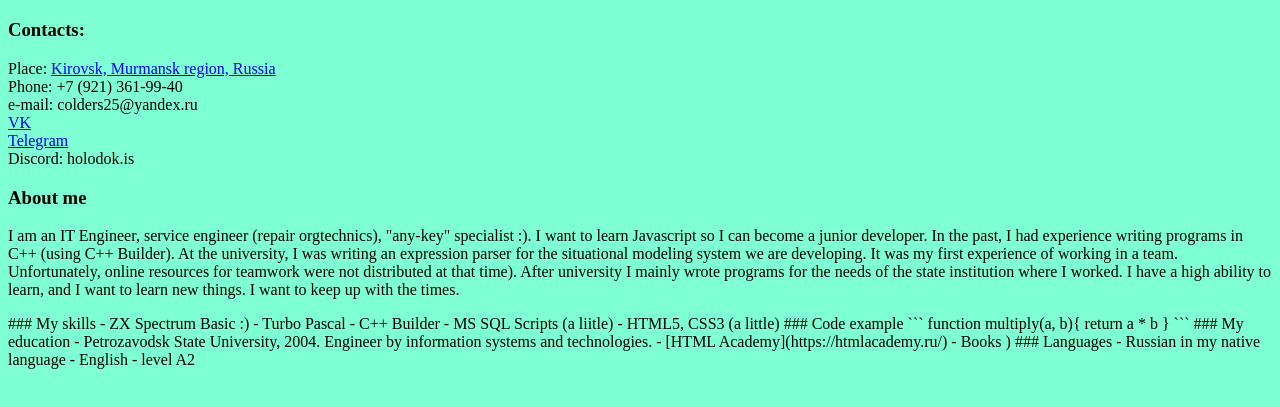
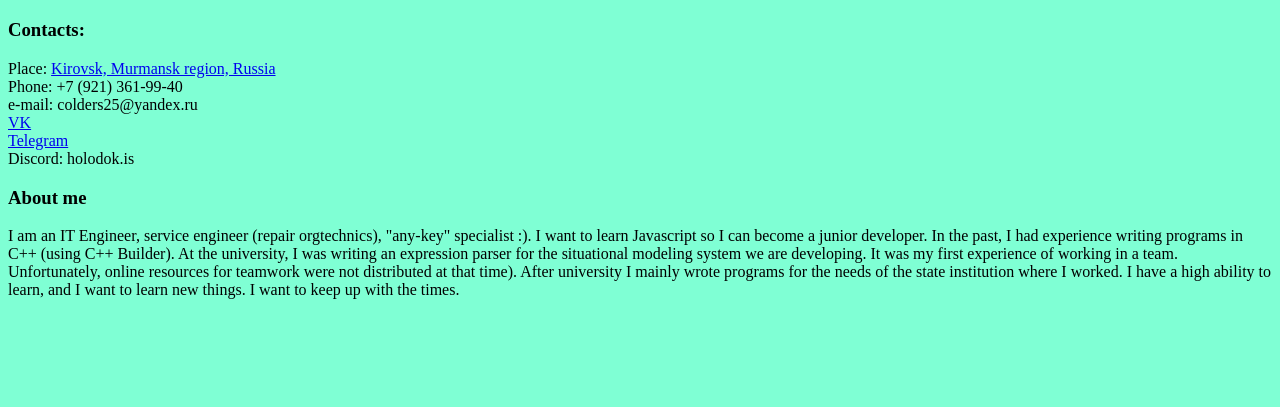
Before and after one commit to colders25/rsschool-cv, a plain HTML site: page index.html in a window 1280 px wide. Shown: the part 225-632 px from the top of the page. Drawn offline with Linux system fonts and the light colour scheme.

Commit message:
feat: change index.html

````diff
--- a/index.html
+++ b/index.html
@@ -14,32 +14,13 @@
         <img src="My_photo.jpg", alt="My_photo", height="10%", width="10%">
         <h3>Contacts:</h3>
         <p>Place: <a href="https://www.google.ru/maps/place/%D0%9A%D0%B8%D1%80%D0%BE%D0%B2%D1%81%D0%BA,+%D0%9C%D1%83%D1%80%D0%BC%D0%B0%D0%BD%D1%81%D0%BA%D0%B0%D1%8F+%D0%BE%D0%B1%D0%BB./@67.6376021,33.6387402,12z/data=!3m1!4b1!4m5!3m4!1s0x44305c13663842df:0x18eebd0e9f3ed26e!8m2!3d67.6150871!4d33.6612163)">Kirovsk, Murmansk region, Russia</a><br />
-Phone: +7 (921) 361-99-40<br />
-e-mail: colders25@yandex.ru<br />
-<a href="https://vk.com/colders">VK</a><br />
-<a href="https://t.me/Holodok_25">Telegram</a><br />
+Phone: +7 (921) 361-99-40<br>
+e-mail: colders25@yandex.ru<br>
+<a href="https://vk.com/colders">VK</a><br>
+<a href="https://t.me/Holodok_25">Telegram</a><br>
 Discord: holodok.is</p>
         <h3>About me</h3>
         <p>I am an IT Engineer, service engineer (repair orgtechnics), "any-key" specialist :). I want to learn Javascript so I can become a junior developer. In the past, I had experience writing programs in C++ (using C++ Builder). At the university, I was writing an expression parser for the situational modeling system we are developing. It was my first experience of working in a team. Unfortunately, online resources for teamwork were not distributed at that time). After university I mainly wrote programs for the needs of the state institution where I worked. I have a high ability to learn, and I want to learn new things. I want to keep up with the times.</p>
-        ### My skills
-- ZX Spectrum Basic :)
-- Turbo Pascal
-- C++ Builder
-- MS SQL Scripts (a liitle)
-- HTML5, CSS3 (a little)
-### Code example
-```
-function multiply(a, b){
-    return a * b
-}
-```
-### My education
-- Petrozavodsk State University, 2004. Engineer by information systems and technologies.
-- [HTML Academy](https://htmlacademy.ru/)
-- Books )
-### Languages
-- Russian in my native language
-- English - level A2
     </div>
 </body>
 </html>
````
